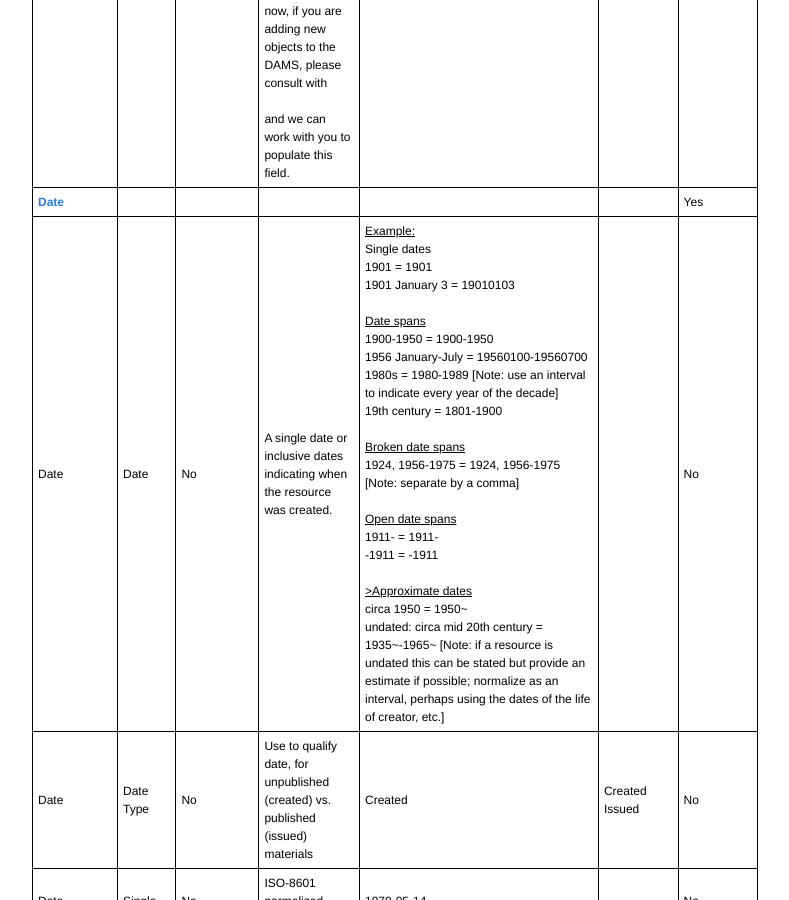
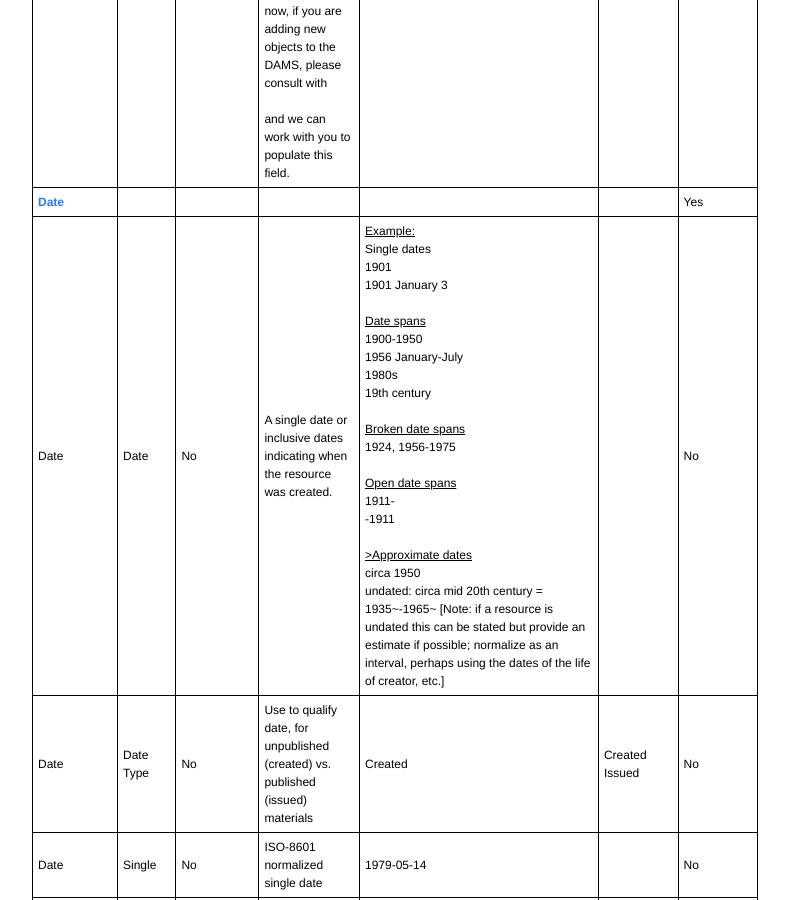
Before and after one commit to ucldc/ucldc-docs, a Jekyll site: the page built from docs/dams/metadata-model.md, in a window 1280 px wide and 900 px high, scrolled down 2170 px. Shown: the whole window, without its empty margins (158-947 px from the left). Built offline with Jekyll 4.4.1, drawn with Linux system fonts in a browser that asks for light colours; nearby versions of some CDN libraries.

Commit message:
Update metadata-model.md

```diff
--- a/docs/dams/metadata-model.md
+++ b/docs/dams/metadata-model.md
@@ -304,24 +304,24 @@ The following data elements must be present in each metadata record for harvest
             <td class="confluenceTd">
   <u>Example:</u>
   <br/>Single dates
-  <br/>1901 = 1901
-  <br/>1901 January 3 = 19010103
+  <br/>1901
+  <br/>1901 January 3
   <br/><br/>
   <u>Date spans</u>
-  <br/>1900-1950 = 1900-1950
-  <br/>1956 January-July = 19560100-19560700
-  <br/>1980s = 1980-1989 [Note: use an interval to indicate every year of the decade]
-  <br/>19th century = 1801-1900
+  <br/>1900-1950
+  <br/>1956 January-July
+  <br/>1980s
+  <br/>19th century
   <br/><br/>
   <u>Broken date spans</u>
-  <br/>1924, 1956-1975 = 1924, 1956-1975 [Note: separate by a comma]
+  <br/>1924, 1956-1975
   <br/><br/>
   <u>Open date spans</u>
-  <br/>1911- = 1911-
-  <br/>-1911 = -1911
+  <br/>1911-
+  <br/>-1911
   <br/><br/>
   <u>>Approximate dates</u>
-  <br/>circa 1950 = 1950~
+  <br/>circa 1950
   <br/>undated: circa mid 20th century = 1935~-1965~ [Note: if a resource is undated this can be stated but provide an estimate if possible; normalize as an interval, perhaps using the dates of the life of creator, etc.]
 
 
```
